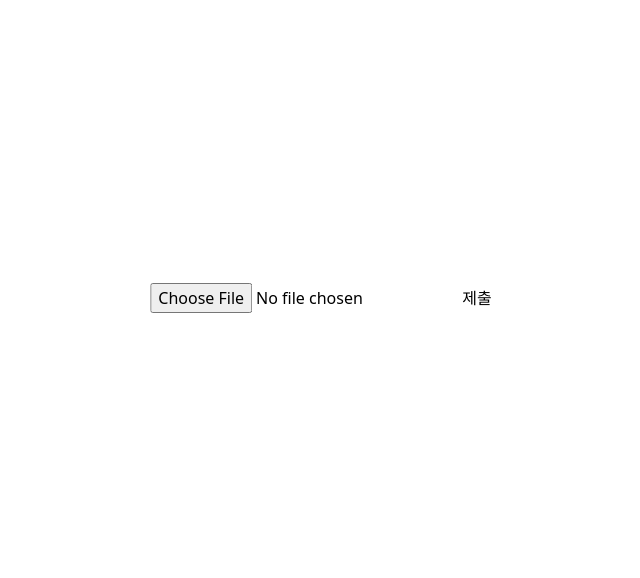
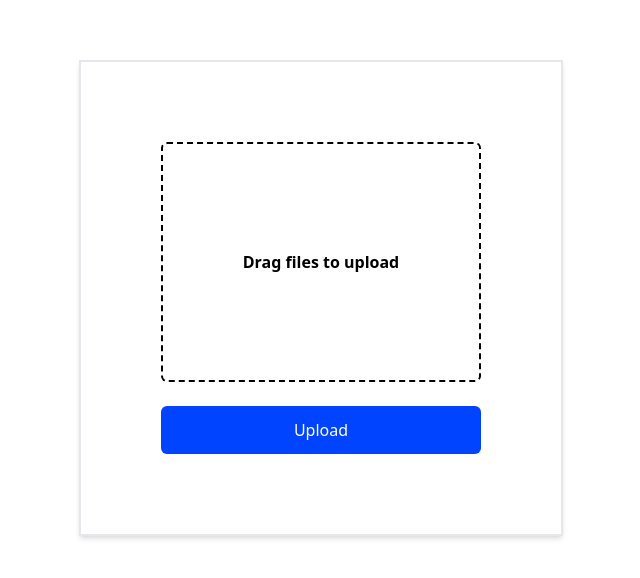
Before and after one commit to CHAEWONSEOK98/image-project, a React (Vite) app in the folder front/: page / in a window 1280 px wide. Shown: the part 102-680 px from the top of the page, without its empty margins (319-959 px from the left). Built offline with nearby package versions, Linux system fonts and the light colour scheme.

Commit message:
front - design drag & drop

```diff
--- a/front/package.json
+++ b/front/package.json
@@ -25,6 +25,8 @@
     "eslint-plugin-react-hooks": "^4.6.0",
     "eslint-plugin-react-refresh": "^0.4.3",
     "postcss": "^8.4.27",
+    "prettier": "^2.8.8",
+    "prettier-plugin-tailwindcss": "^0.2.8",
     "tailwindcss": "^3.3.3",
     "typescript": "^5.0.2",
     "vite": "^4.4.5"
--- a/front/src/components/UploadForm.tsx
+++ b/front/src/components/UploadForm.tsx
@@ -3,7 +3,7 @@ import { useState } from 'react';
 
 const UploadForm = () => {
   const [file, setFile] = useState<File[]>([]);
-  const [fileName, setFileName] = useState('');
+  const [fileName, setFileName] = useState('Drag files to upload');
 
   const handleSubmit = async (event: React.FormEvent<HTMLFormElement>) => {
     event.preventDefault();
@@ -30,12 +30,25 @@ const UploadForm = () => {
 
   return (
     <form
-      className="absolute left-1/2 top-1/2 -translate-x-[50%] -translate-y-[50%]"
+      className="absolute left-1/2 top-1/2 -translate-x-[50%] -translate-y-[50%] border-[2px] border-solid p-20 shadow-md"
       onSubmit={handleSubmit}
     >
-      <label htmlFor="image">{fileName}</label>
-      <input id="image" type="file" onChange={handleSelectFile} />
-      <button type="submit">제출</button>
+      <div className="relative flex h-[15rem] w-[20rem] items-center justify-center  rounded-md border-[2px] border-dashed border-black  ">
+        <span className="font-bold">{fileName}</span>
+        <input
+          className="absolute h-full w-full cursor-pointer opacity-0 "
+          id="image"
+          type="file"
+          onChange={handleSelectFile}
+        />
+      </div>
+
+      <button
+        type="submit"
+        className="mt-6 w-full rounded-md bg-[#0144FF] p-2 py-3 text-white"
+      >
+        Upload
+      </button>
     </form>
   );
 };
```
Also changed, not shown: 1 other file (tests, documents, lock files or other folders).
